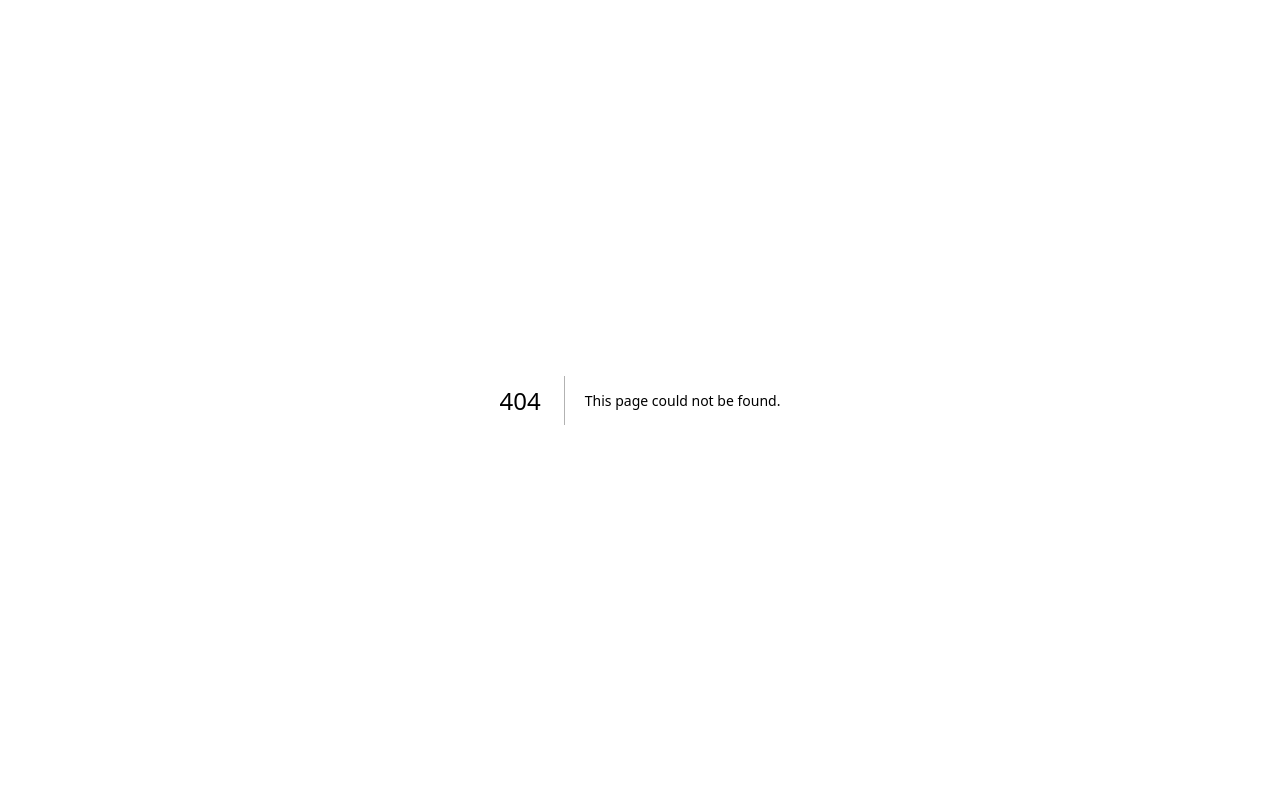
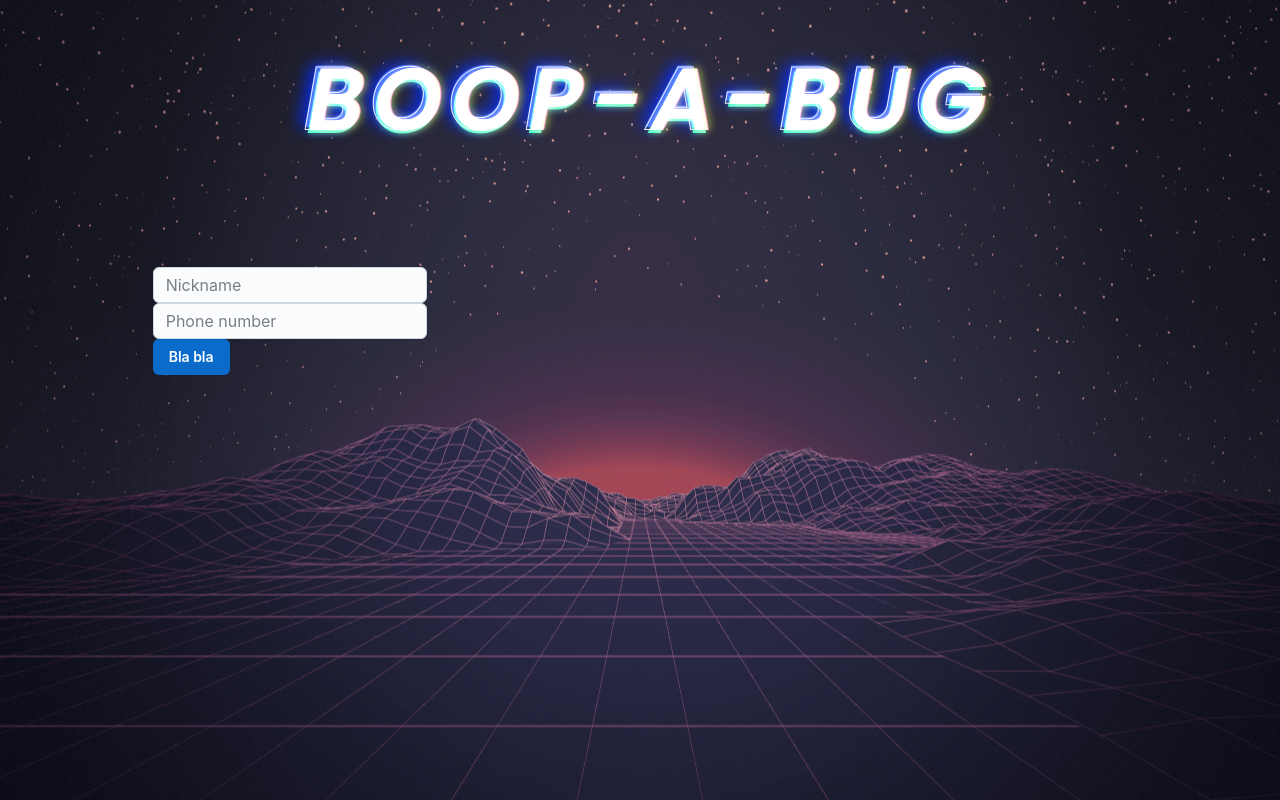
Before and after one commit to MarcusTSteinde/KarriereDag, a Next.js app in the folder whack/: page /login in a window 1280 px wide. Before the commit this address had no page. Built offline with nearby package versions, Linux system fonts and the light colour scheme.

Commit message:
Fixed margin

```diff
--- a/whack/app/globals.css
+++ b/whack/app/globals.css
@@ -73,6 +73,6 @@ body {
   top: 50%; /* Center vertically */
   left: 50%; /* Center horizontally */
   transform: translate(-50%, -50%); /* Offset the div back by half its width and height */
-  width: calc(100% - 160px); /* Subtract the left and right padding from the full width */
-  height: calc(100% - 80px); /* Subtract the top and bottom padding from the full height */
+  width: calc(100%); /* Subtract the left and right padding from the full width */
+  height: calc(100%); /* Subtract the top and bottom padding from the full height */
 }
--- a/whack/app/page.tsx
+++ b/whack/app/page.tsx
@@ -7,7 +7,9 @@ export default function Home() {
   return (
     <main>
       <div className="flex flex-col items-center self-center justify-between bg">
-
+        <div className='absolute right-2/3 top-1/3'>
+      <Login />
+      </div>
       </div>
     </main>
   )
--- a/whack/components/Login.tsx
+++ b/whack/components/Login.tsx
@@ -13,11 +13,9 @@ export default function InputFormProps() {
         alert(JSON.stringify(formJson));
       }}
     >
-      <form>
         <Input placeholder="Nickname" required />
         <Input placeholder="Phone number" required />
-        <button type='submit'>Bla bla</button>
-      </form>
+        <Button type='submit'>Bla bla</Button>
     </form>
   );
 }
--- /dev/null
+++ b/whack/pages/login.tsx
@@ -0,0 +1,19 @@
+import Login from "@/components/Login";
+import "../app/globals.css";
+import Logo from "../public/logo.svg";
+import Image from "next/image";
+
+export default function Home() {
+  return (
+    <main>
+      <div className="flex flex-col items-center self-center justify-between bg">
+        <div className="mt-12">
+        <Image src={Logo} alt="game logo" />
+        </div>
+        <div className="absolute right-2/3 top-1/3">
+          <Login />
+        </div>
+      </div>
+    </main>
+  );
+}
```
Also changed, not shown: whack/public/logo.svg (added).
